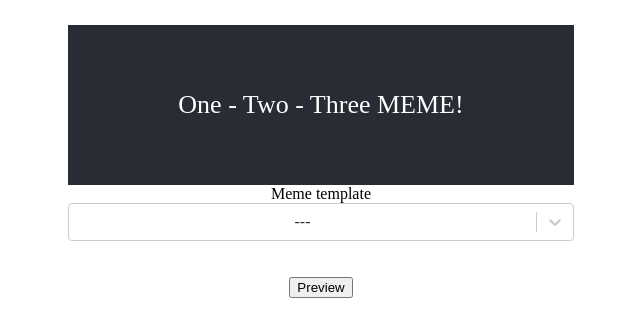
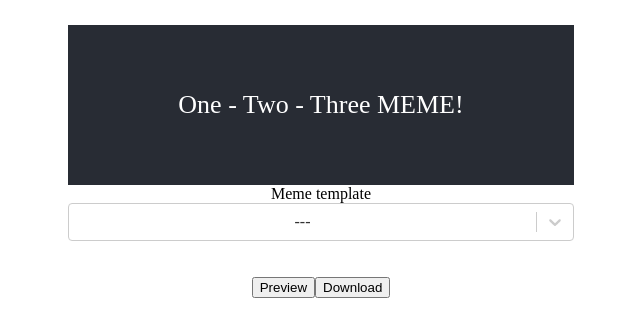
Before and after one commit to Roland-Rittchen/react-meme-generator, a React (Create React App) app: page / in a window 1280 px wide. Shown: the top 336 px of the page, without its empty margins (319-959 px from the left). Built offline with nearby package versions, Linux system fonts and the light colour scheme; no server answers.

Commit message:
Make Download Button visible

```diff
--- a/src/Download.js
+++ b/src/Download.js
@@ -69,6 +69,6 @@ export default function Download({
       </>
     );
   } else {
-    return null;
+    return <button onClick={() => setClick(true)}>Download</button>;
   }
 }
```
